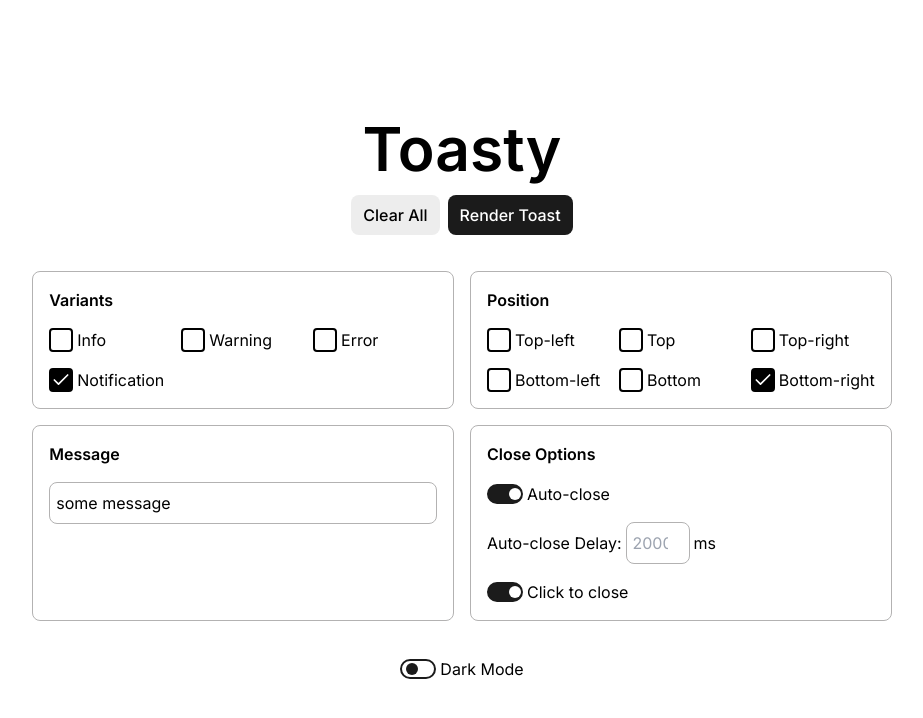
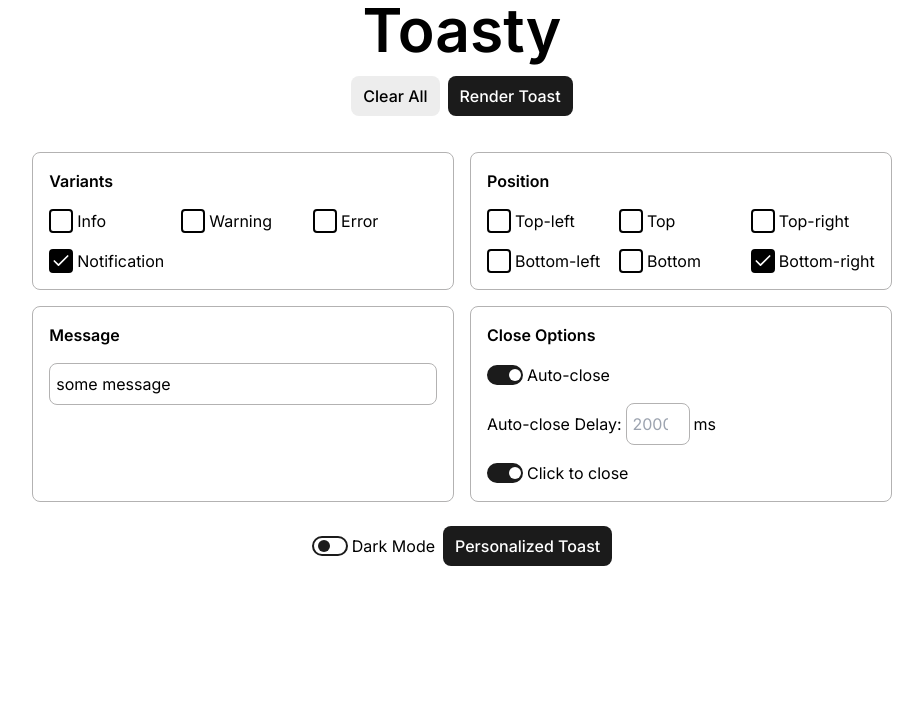
Before and after one commit to andrescasa-dev/toasty-playground, a Next.js app: page / in a window 1280 px wide. Shown: the top 718 px of the page, without its empty margins (178-1101 px from the left). Built offline with nearby package versions, Linux system fonts and the light colour scheme.

Commit message:
personalized toast overwrite the general configuration

```diff
--- a/package.json
+++ b/package.json
@@ -11,6 +11,7 @@
   "dependencies": {
     "@headlessui/react": "^2.1.2",
     "class-variance-authority": "^0.7.0",
+    "clsx": "^2.1.1",
     "lucide-react": "^0.424.0",
     "next": "14.2.5",
     "prettier-plugin-tailwindcss": "^0.6.5",
--- a/src/app/page.tsx
+++ b/src/app/page.tsx
@@ -6,8 +6,8 @@ import Input from "@/components/Input";
 import LabelWrapper from "@/components/LabelWrapper";
 import RadioGroup from "@/components/RadioGroup";
 import Switch from "@/components/Switch";
-import { ToastData } from "@/components/Toast";
-import { DefaultToasty } from "@/components/ToastProvider";
+import { PersonalizedToastConfig } from "@/components/Toast";
+import { defaultConfig } from "@/components/ToastProvider";
 import Text from "@/components/typography/Text";
 import useToast from "@/hooks/useToast";
 import { useEffect, useState } from "react";
@@ -17,35 +17,37 @@ export default function Home() {
 
   const [msg, setMsg] = useState("some message");
   const [isClickToClose, setIsClickToClose] = useState(
-    DefaultToasty.isClickToClose,
+    defaultConfig.isClickToClose,
   );
-  const [isAutoClose, setIsAutoClose] = useState(DefaultToasty.isAutoClose);
-  const [closeDelay, setCloseDelay] = useState(DefaultToasty.closeDelay);
-  const [position, setPosition] = useState(DefaultToasty.position);
+  const [isAutoClose, setIsAutoClose] = useState(defaultConfig.isAutoClose);
+  const [closeDelay, setCloseDelay] = useState(defaultConfig.closeDelay);
+  const [position, setPosition] = useState(defaultConfig.position);
   const [intent, setIntent] = useState("notification");
 
   useEffect(() => {
-    setStackConfig({ isClickToClose, position, isAutoClose, closeDelay });
+    setStackConfig({
+      isClickToClose: isClickToClose,
+      position,
+      isAutoClose,
+      closeDelay,
+    });
   }, [isClickToClose, position, setStackConfig, isAutoClose, closeDelay]);
 
   const handleSubmit: React.FormEventHandler<HTMLFormElement> = (e) => {
     e.preventDefault();
 
-    const newToast: ToastData = {
-      id: crypto.randomUUID(),
-      closeDelay: closeDelay,
-      isAutoClose: isAutoClose,
-      isClickToClose: isClickToClose,
+    const newToast: PersonalizedToastConfig = {
       message: msg,
       //@ts-expect-error Type validation here is not necessary, because this error only occurs in this playground context, the final user won't use Toasty like in this sandbox
       intent: intent,
     };
+    setMsg("");
 
     pushToast(newToast);
   };
 
   return (
-    <main className="flex h-screen items-center">
+    <main className="flex h-screen flex-col items-center gap-6">
       <form
         onSubmit={handleSubmit}
         className="flex w-full flex-col gap-4 md:gap-y-9"
@@ -120,14 +122,13 @@ export default function Home() {
                   onChange={(e) => setCloseDelay(Number(e.target.value))}
                   type="number"
                   name="closeDelay"
-                  placeholder={String(DefaultToasty.closeDelay)}
+                  placeholder={String(defaultConfig.closeDelay)}
                   className="w-16"
                 />
                 <Text as="p" type="body-1">
                   ms
                 </Text>
               </div>
-
               <LabelWrapper text="Click to close">
                 <Switch
                   checked={isClickToClose}
@@ -138,10 +139,25 @@ export default function Home() {
             </div>
           </ConfigSection>
         </div>
+      </form>
+      <div className="flex gap-2">
         <LabelWrapper text="Dark Mode" className="self-center">
           <Switch />
         </LabelWrapper>
-      </form>
+        <Button
+          onClick={() =>
+            pushToast({
+              intent: "info",
+              message: "This toast overwrites general config",
+              isClickToClose: true,
+              isAutoClose: false,
+            })
+          }
+          intent="primary"
+        >
+          Personalized Toast
+        </Button>
+      </div>
     </main>
   );
 }
--- a/src/components/Toast.tsx
+++ b/src/components/Toast.tsx
@@ -3,7 +3,7 @@ import { CircleX, Info, TriangleAlert, X } from "lucide-react";
 import { useEffect } from "react";
 import Text from "./typography/Text";
 import Timer from "./Timer";
-import { ToastStackConfig } from "@/types";
+import { GeneralToastConfig } from "@/types";
 
 const iconDict = {
   notification: false as const,
@@ -13,7 +13,7 @@ const iconDict = {
 };
 
 const toastStyles = cva(
-  "relative w-[17rem] cursor-pointer rounded-400 border px-4 py-4",
+  "relative min-w-[17rem] max-w-[22rem] w-fit cursor-pointer rounded-400 border pl-4 pr-8 py-4",
   {
     variants: {
       intent: {
@@ -29,22 +29,28 @@ const toastStyles = cva(
   },
 );
 
-export interface ToastData
+export interface PersonalizedToastConfig
   extends VariantProps<typeof toastStyles>,
-    ToastStackConfig {
-  message: string;
-  handleClose?: () => void;
+    GeneralToastConfig {
+  message?: string;
+}
+
+export interface ToastDataWithID extends PersonalizedToastConfig {
   id: string;
 }
 
+interface ToastProps extends PersonalizedToastConfig {
+  handleClose?: () => void;
+}
+
 function Toast({
+  isClickToClose,
   closeDelay,
   isAutoClose,
-  isClickToClose,
   message,
   intent = "notification",
   handleClose,
-}: ToastData) {
+}: ToastProps) {
   const Icon = intent !== null && iconDict[intent];
 
   useEffect(() => {
@@ -72,7 +78,7 @@ function Toast({
         </Text>
       </div>
 
-      {isAutoClose && <Timer duration={closeDelay} intent={intent} />}
+      {isAutoClose && <Timer duration={closeDelay!} intent={intent} />}
     </div>
   );
 }
--- a/src/components/ToastProvider.tsx
+++ b/src/components/ToastProvider.tsx
@@ -1,18 +1,18 @@
 "use client";
-import { ToastData } from "@/components/Toast";
+import { PersonalizedToastConfig, ToastDataWithID } from "@/components/Toast";
 import ToastStack from "@/components/ToastStack";
-import { ToastyConfig } from "@/types";
+import { ToastStackConfig } from "@/types";
 import { createContext, ReactNode, useState } from "react";
 
 interface ToastContextValue {
   cleanToastStack: () => void;
-  pushToast: (toast: ToastData) => void;
-  setStackConfig: (config: ToastyConfig) => void;
+  pushToast: (toast: PersonalizedToastConfig) => void;
+  setStackConfig: (config: ToastStackConfig) => void;
 }
 
 export const ToastContext = createContext<ToastContextValue | null>(null);
 
-export const DefaultToasty: ToastyConfig = {
+export const defaultConfig: ToastStackConfig = {
   position: "bottom-right",
   isClickToClose: true,
   isAutoClose: true,
@@ -20,15 +20,15 @@ export const DefaultToasty: ToastyConfig = {
 };
 
 function ToastProvider({ children }: { children: ReactNode }) {
-  const [toastList, setToastList] = useState<ToastData[]>([]);
-  const [stackConfig, setStackConfig] = useState(DefaultToasty);
+  const [toastList, setToastList] = useState<ToastDataWithID[]>([]);
+  const [stackConfig, setStackConfig] = useState(defaultConfig);
 
-  const pushToast = (toast: Partial<ToastData>) =>
+  const pushToast: ToastContextValue["pushToast"] = (toast) =>
     setToastList((prev) => {
       const newToast = {
         id: crypto.randomUUID(),
         ...toast,
-      } as ToastData; //I need the user the use a Partial Toast config, but for Toasty all toast args are required.
+      };
       return [...prev, newToast];
     });
 
--- a/src/components/ToastStack.tsx
+++ b/src/components/ToastStack.tsx
@@ -1,16 +1,17 @@
+import { GeneralToastConfig } from "@/types";
 import { cva, VariantProps } from "class-variance-authority";
-import Toast, { ToastData } from "./Toast";
-import { ToastStackConfig } from "@/types";
+import Toast, { ToastDataWithID } from "./Toast";
+import clsx from "clsx";
 
 const toastStackStyles = cva("fixed z-[1000]", {
   variants: {
     position: {
-      "top-left": "left-2 top-2",
+      "top-left": "left-2 top-2 ",
       top: "left-1/2 top-2 -translate-x-1/2",
-      "top-right": "right-2 top-2",
-      "bottom-left": "left-2 bottom-2",
+      "top-right": "right-2 top-2 ",
+      "bottom-left": "left-2 bottom-2 ",
       bottom: "left-1/2 -translate-x-1/2 bottom-2",
-      "bottom-right": "right-2 bottom-2",
+      "bottom-right": "right-2 bottom-2 ",
     },
   },
 });
@@ -19,8 +20,8 @@ export type Position = VariantProps<typeof toastStackStyles>["position"];
 
 interface ToastStackProps
   extends VariantProps<typeof toastStackStyles>,
-    ToastStackConfig {
-  stackToastData: ToastData[];
+    GeneralToastConfig {
+  stackToastData: ToastDataWithID[];
   closeToast: (id: string) => void;
 }
 
@@ -28,24 +29,27 @@ function ToastStack({
   stackToastData = [],
   closeToast,
   position,
-  isClickToClose,
-  isAutoClose,
-  closeDelay,
+  isClickToClose: defaultIsClickToClose,
+  isAutoClose: defaultIsAutoClose,
+  closeDelay: defaultCloseDelay,
 }: ToastStackProps) {
+  console.log("stack renderd");
   return (
     <div className={toastStackStyles({ position })}>
-      <div className="flex flex-col gap-1">
-        {stackToastData.map((toast) => (
+      <div
+        className={clsx("flex flex-col gap-1", {
+          "items-end": position === "top-right" || position === "bottom-right",
+          "items-center": position === "top" || position === "bottom",
+        })}
+      >
+        {stackToastData.map(({ id, ...userToast }) => (
           <Toast
-            key={toast.id}
-            // @ts-expect-error:ts(2783) ts don't know that the toast config is a partial type for the user, But for the dependency is a Required type
-            isClickToClose={isClickToClose}
-            // @ts-expect-error:ts(2783) ts don't know that the toast config is a partial type for the user, But for the dependency is a Required type
-            isAutoClose={isAutoClose}
-            // @ts-expect-error:ts(2783) ts don't know that the toast config is a partial type for the user, But for the dependency is a Required type
-            closeDelay={closeDelay}
-            {...toast} // this is the personalize config of a particular toast, so it always must rewrite the more general config of the toastStack
-            handleClose={() => closeToast(toast.id)}
+            isClickToClose={defaultIsClickToClose}
+            isAutoClose={defaultIsAutoClose}
+            closeDelay={defaultCloseDelay}
+            {...userToast} // this is the personalize config of a particular toast, so it always must rewrite the more general config of the toastStack
+            key={id}
+            handleClose={() => closeToast(id)}
           />
         ))}
       </div>
```
Also changed, not shown: src/types/index.d.ts (+8 -6 lines), 1 other file (tests, documents, lock files or other folders).
